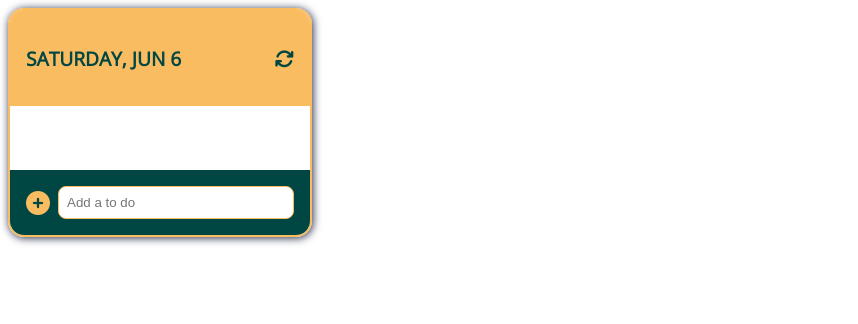
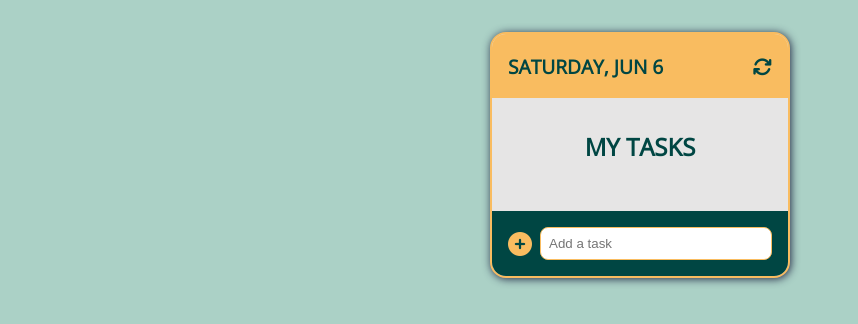
Before and after one commit to mstanka/ms-todo-list, a plain HTML site: page index.html in a window 1280 px wide. Shown: the whole page, without its empty margins (0-858 px from the left). Drawn offline with nearby package versions, Linux system fonts and the light colour scheme.

Commit message:
add position and title

```diff
--- a/index.html
+++ b/index.html
@@ -19,6 +19,7 @@
       </div>
 
       <div class="content">
+        <h1>My tasks</h1>
         <ul id="list">
           <!---list items here-->
         </ul>
@@ -26,7 +27,7 @@
 
       <div class="add-item">
         <i class="fa fa-plus-circle"></i>
-        <input type="text" id="input" placeholder="Add a to do">
+        <input type="text" id="input" placeholder="Add a task">
       </div>
 
     </div>
--- a/style.css
+++ b/style.css
@@ -1,13 +1,31 @@
 :root {
   --primary-color: #f9bc60;
   --secondary-color: #004643;
+  --tertially-color: #abd1c6;
   --neutral-dark: #232946;
   --neutral-light:  #e6e5e5;
+}
+
+*,
+*:before,
+*:after {
+  padding: 0;
+  margin: 0;
+  box-sizing: border-box;
+}
+
+body {
+  display: flex;
+  justify-content: center;
+  align-items: center;
+  padding-top: 2rem;
+  background: var(--tertially-color);
 }
 
 .container {
   width: 300px;
   font-family: 'Open Sans', sans-serif;
+  background: var(--neutral-light);
   border: 2px solid var(--primary-color);
   border-radius: 1rem;
   box-shadow: 1px 1px 8px var(--neutral-dark);
@@ -47,6 +65,14 @@
   padding: 2rem 0;
 }
 
+h1 {
+  text-transform: uppercase;
+  text-align: center;
+  padding-bottom: 1rem;
+  font-size: 1.5rem;
+  color: var(--secondary-color);
+}
+
 ul {
   padding: 0 1rem;
   margin: 0;
@@ -63,6 +89,11 @@ ul {
 
 .fa-check-circle {
   color: var(--secondary-color);
+  cursor: pointer;
+}
+
+.far {
+  cursor: pointer;
 }
 
 .lineThrough {
```
